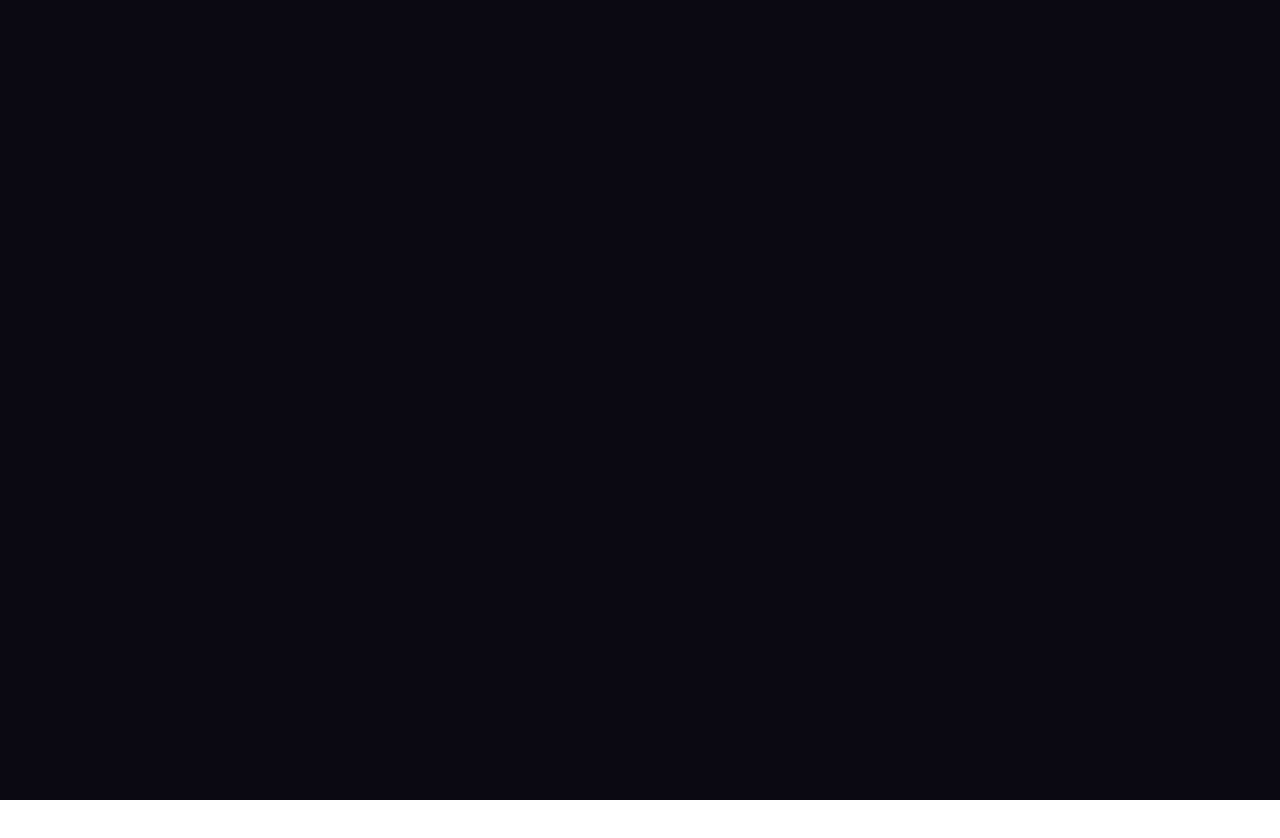
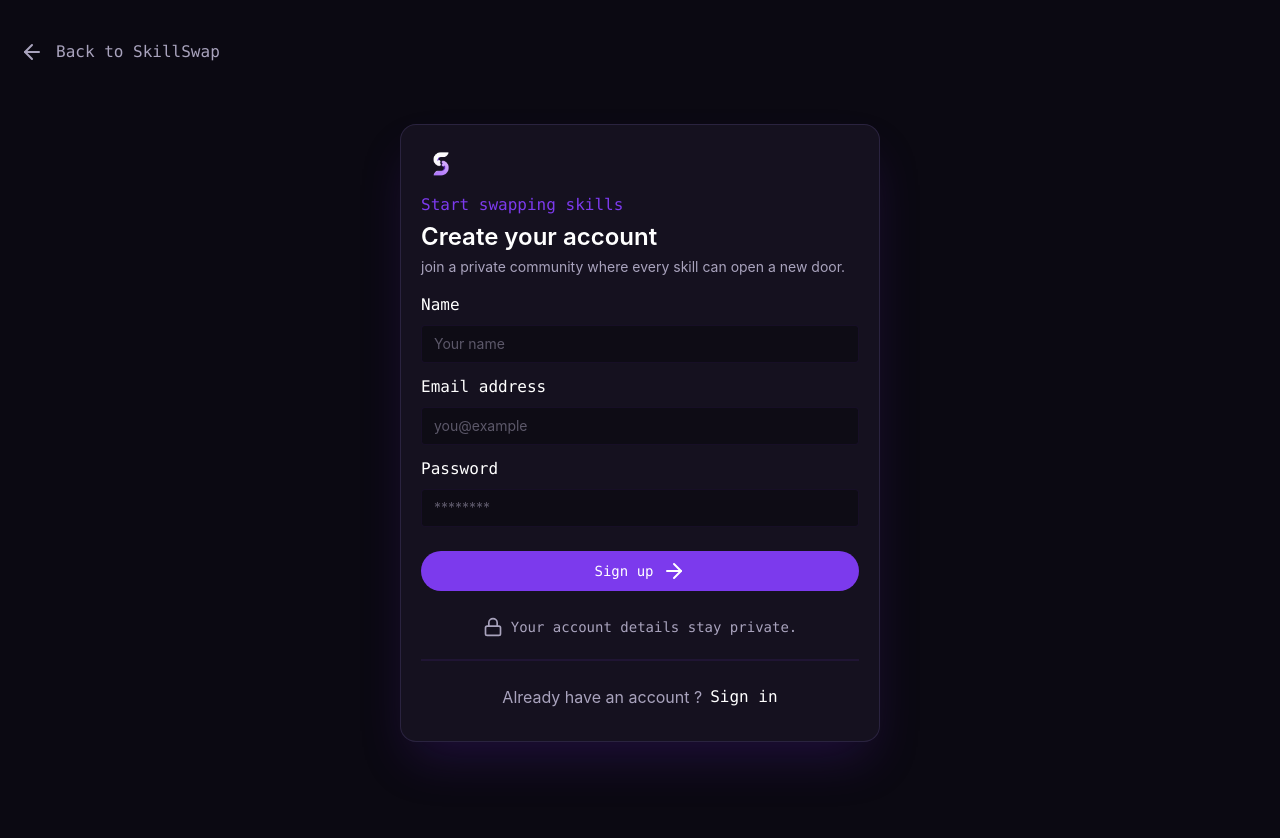
Before and after one commit to CoderKhay/Skill-Swap, a React app in the folder frontend/: page /signin/signup in a window 1280 px wide. Before the commit this address had no page. Shown: the top 838 px of the page. Before the commit the page ends 800 px from the top, so only its background shows below. Built offline with nearby package versions, Linux system fonts and the light colour scheme; the HTML template or start-up script is replaced by a standard one.

Commit message:
adjusted the width of the auth pages

```diff
--- /dev/null
+++ b/frontend/src/components/Auth/Auth.tsx
@@ -0,0 +1,20 @@
+import { Link, Outlet } from "react-router";
+import { ArrowLeft } from "lucide-react";
+
+const Auth = () => {
+  return (
+    <div className="w-full min-h-screen p-5 ">
+      <Link
+        to=".."
+        className="text-[#a9a3bd] hover:text-white transition-all duration-150 flex gap-3 mb-10 mt-5 font-mono"
+      >
+        <ArrowLeft />
+        Back to SkillSwap
+      </Link>
+
+      <Outlet />
+    </div>
+  );
+};
+
+export default Auth;
--- a/frontend/src/components/Auth/Signin.tsx
+++ b/frontend/src/components/Auth/Signin.tsx
@@ -1,20 +1,13 @@
 import { Link } from "react-router";
-import { ArrowLeft, Lock } from "lucide-react";
+import { Lock } from "lucide-react";
 import Logo from "../../../src/assets/image.png";
 import { ArrowRight } from "lucide-react";
 
 const Signin = () => {
   return (
     <div className="w-full min-h-screen p-5 ">
-      <Link
-        to=".."
-        className="text-[#a9a3bd] hover:text-white transition-all duration-150 flex gap-3 mb-10 mt-5 font-mono"
-      >
-        <ArrowLeft />
-        Back to SkillSwap
-      </Link>
       <div className="sm:flex sm:justify-center">
-        <div className="bg-[#15111F] shadow-2xl shadow-[#5B21B6]/25 border border-[#a78bfa24] rounded-2xl p-5 w-full sm:w-[60%] md:w-[50%]">
+        <div className="bg-[#15111F] shadow-2xl shadow-[#5B21B6]/25 border border-[#a78bfa24] rounded-2xl p-5 w-full sm:w-[50%] md:w-[40%]">
           <img src={Logo} alt="sillswap" className="w-10" />
           <div className="mt-2 flex flex-col gap-1">
             <h6 className="text-[#7C3AED] font-mono">Welcome back</h6>
@@ -43,7 +36,7 @@
                 <label htmlFor="email" className="text-white font-mono">
                   Password
                 </label>
-                <button className="text-white font-mono">
+                <button className="text-white font-mono cursor-pointer">
                   Forgot password ?
                 </button>
               </section>
@@ -70,7 +63,7 @@
             <div className="mt-3 mb-3 flex justify-center gap-2">
               <p className="text-[#a9a3bd]">New to skillswap ?</p>
               <Link
-                to="/signup"
+                to="signup"
                 className="text-white hover:text-[#7C3AED] font-mono"
               >
                 Create an account
--- a/frontend/src/components/Auth/Signup.tsx
+++ b/frontend/src/components/Auth/Signup.tsx
@@ -1,21 +1,13 @@
 import { Link } from "react-router";
-import { ArrowLeft, Lock } from "lucide-react";
+import { Lock } from "lucide-react";
 import Logo from "../../../src/assets/image.png";
 import { ArrowRight } from "lucide-react";
 
 const SignUp = () => {
   return (
     <div className="w-full min-h-screen p-5 ">
-      <Link
-        to=".."
-        className="text-[#a9a3bd] hover:text-white transition-all duration-150 flex gap-3 mb-10 mt-5 font-mono"
-      >
-        <ArrowLeft />
-        Back to SkillSwap
-      </Link>
-
       <div className="sm:flex sm:justify-center">
-        <div className="bg-[#15111F] shadow-2xl shadow-[#5B21B6]/25 border border-[#a78bfa24] rounded-2xl p-5 w-full sm:w-[60%] md:w-[50%]">
+        <div className="bg-[#15111F] shadow-2xl shadow-[#5B21B6]/25 border border-[#a78bfa24] rounded-2xl p-5 w-full sm:w-[50%] md:w-[40%]">
           <img src={Logo} alt="sillswap" className="w-10" />
           <div className="mt-2 flex flex-col gap-1">
             <h6 className="text-[#7C3AED] font-mono">Start swapping skills</h6>
@@ -79,7 +71,7 @@
             <div className="mt-3 mb-3 flex justify-center gap-2">
               <p className="text-[#a9a3bd]">Already have an account ? </p>
               <Link
-                to="/signin"
+                to=".."
                 className="text-white hover:text-[#7C3AED] font-mono"
               >
                 Sign in
--- a/frontend/src/components/Layout/Layout.tsx
+++ b/frontend/src/components/Layout/Layout.tsx
@@ -1,5 +1,6 @@
 import { BrowserRouter, Routes, Route } from "react-router";
 import LandingPage from "../LandingPage/LandingPage";
+import Auth from "../Auth/Auth";
 import Signin from "../Auth/Signin";
 import Signup from "../Auth/Signup";
 
@@ -8,8 +9,10 @@
     <BrowserRouter>
       <Routes>
         <Route path="/" element={<LandingPage />} />
-        <Route path="/signin" element={<Signin />} />
-        <Route path="/signup" element={<Signup />} />
+        <Route path="signin" element={<Auth />}>
+          <Route index element={<Signin />} />
+          <Route path="signup" element={<Signup />} />
+        </Route>
       </Routes>
     </BrowserRouter>
   );
```
